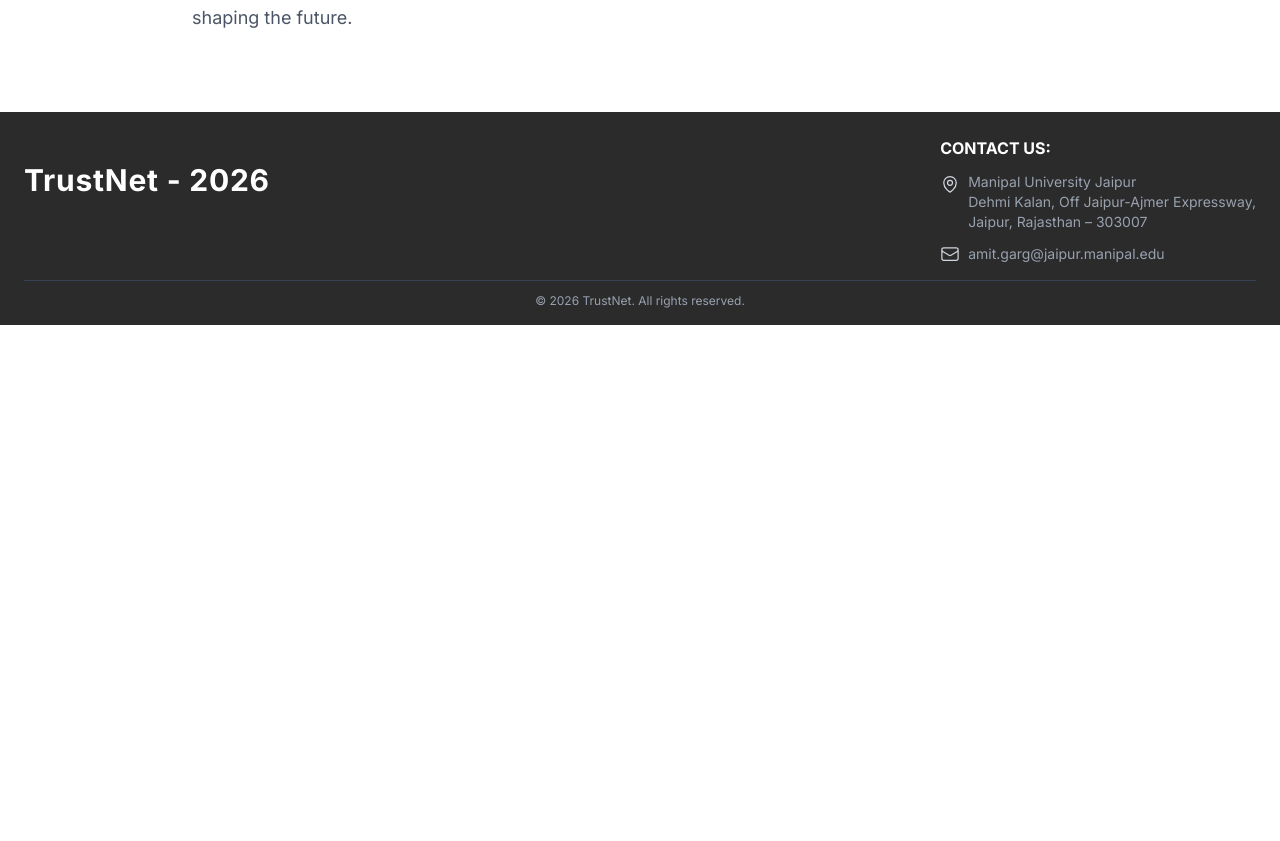
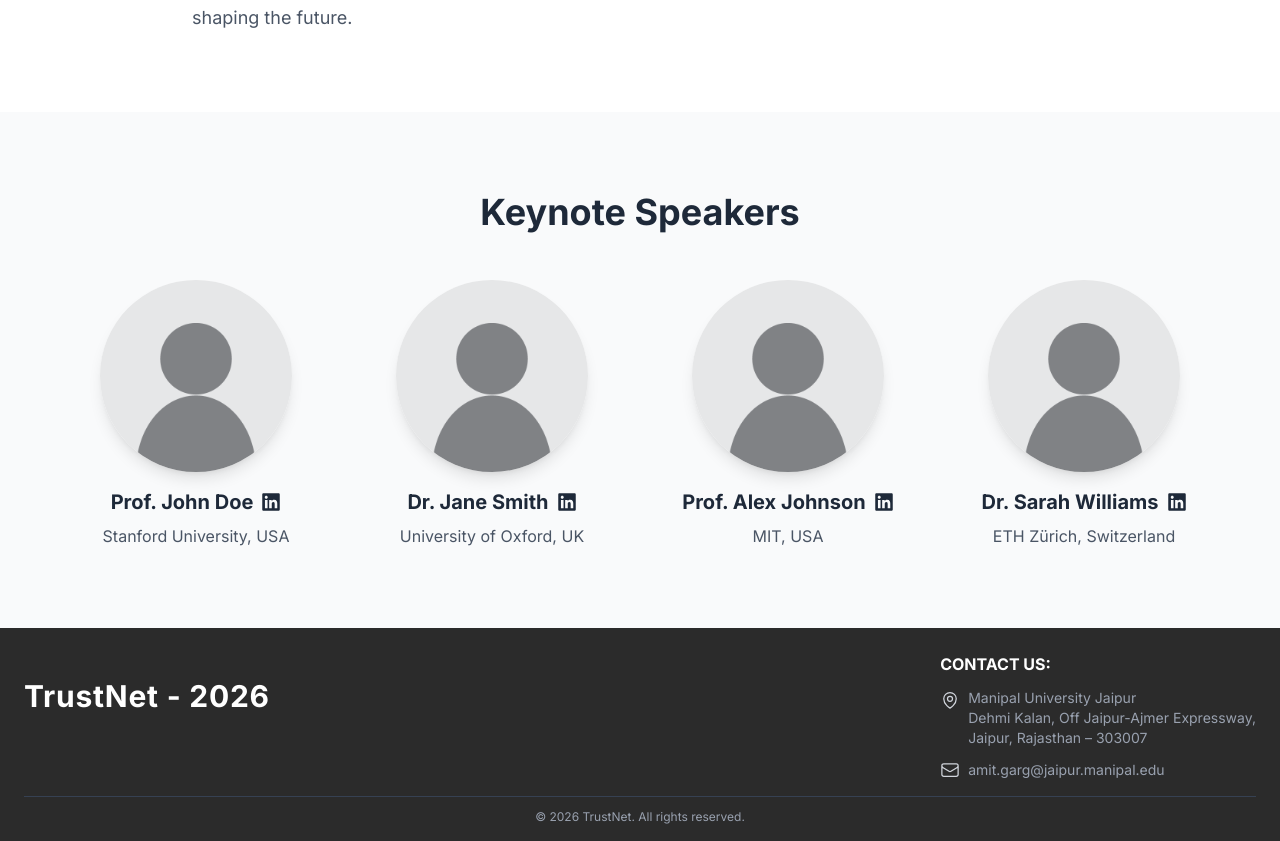
Before and after one commit to InternetMadeCoder/trustnet-2026, a React (Vite) app: page / in a window 1280 px wide. Shown: the part 1748-2589 px from the top of the page. Before the commit the page ends 2073 px from the top, so only its background shows below. Built offline with nearby package versions, Linux system fonts and the light colour scheme.

Commit message:
keynote speakers section

```diff
--- a/src/components/home/HomePage.jsx
+++ b/src/components/home/HomePage.jsx
@@ -1,6 +1,7 @@
 import { HeroSection } from "./HeroSection";
 import { DatesSection } from "./DatesSection";
 import { AboutSection } from "./AboutSection";
+import { KeynoteSpeakers } from "./KeynoteSpeakers";
 
 export default function HomePage() {
   return (
@@ -8,6 +9,7 @@
       <HeroSection />
       <DatesSection />
       <AboutSection />
+      <KeynoteSpeakers />
       {/* Add other sections here as needed */}
     </main>
   );
--- /dev/null
+++ b/src/components/home/KeynoteSpeakers.jsx
@@ -0,0 +1,77 @@
+import { motion } from "framer-motion";
+import { FaLinkedin } from "react-icons/fa";
+import { Link } from "react-router-dom";
+
+export function KeynoteSpeakers() {
+  const speakers = [
+    {
+      name: "Prof. John Doe",
+      affiliation: "Stanford University, USA",
+      image: "profile-images/blank-pfp.png",
+    },
+    {
+      name: "Dr. Jane Smith",
+      affiliation: "University of Oxford, UK",
+      image: "profile-images/blank-pfp.png",
+    },
+    {
+      name: "Prof. Alex Johnson",
+      affiliation: "MIT, USA",
+      image: "profile-images/blank-pfp.png",
+    },
+    {
+      name: "Dr. Sarah Williams",
+      affiliation: "ETH Zürich, Switzerland",
+      image: "profile-images/blank-pfp.png",
+    },
+  ];
+
+  return (
+    <section className="py-16 md:py-20 px-4 bg-gray-50">
+      <div className="max-w-6xl mx-auto">
+        <motion.h2
+          initial={{ opacity: 0, y: 20 }}
+          whileInView={{ opacity: 1, y: 0 }}
+          viewport={{ once: true }}
+          transition={{ duration: 1, ease: "easeOut" }}
+          className="text-2xl md:text-3xl lg:text-4xl font-bold text-center mb-12 text-gray-800"
+        >
+          Keynote Speakers
+        </motion.h2>
+
+        <div className="grid grid-cols-1 md:grid-cols-2 lg:grid-cols-4 gap-8">
+          {speakers.map((speaker, index) => (
+            <motion.div
+              key={speaker.name}
+              initial={{ opacity: 0, y: 30 }}
+              whileInView={{ opacity: 1, y: 0 }}
+              viewport={{ once: true }}
+              transition={{ duration: 0.8, delay: index * 0.2 }}
+              className="flex flex-col items-center"
+            >
+              <div className="w-48 h-48 rounded-full overflow-hidden mb-4 bg-white shadow-lg">
+                <img
+                  src={speaker.image}
+                  alt={speaker.name}
+                  className="w-full h-full object-cover"
+                />
+              </div>
+              <div className="flex items-center gap-2 mb-2">
+                <h3 className="text-xl font-bold text-gray-800 text-center">
+                  {speaker.name}
+                </h3>
+                <Link
+                  to="/"
+                  className="text-gray-800 hover:text-gray-600 transition-colors"
+                >
+                  <FaLinkedin className="text-xl" />
+                </Link>
+              </div>
+              <p className="text-gray-600 text-center">{speaker.affiliation}</p>
+            </motion.div>
+          ))}
+        </div>
+      </div>
+    </section>
+  );
+}
```
Also changed, not shown: public/profile-images/blank-pfp.png (added).
